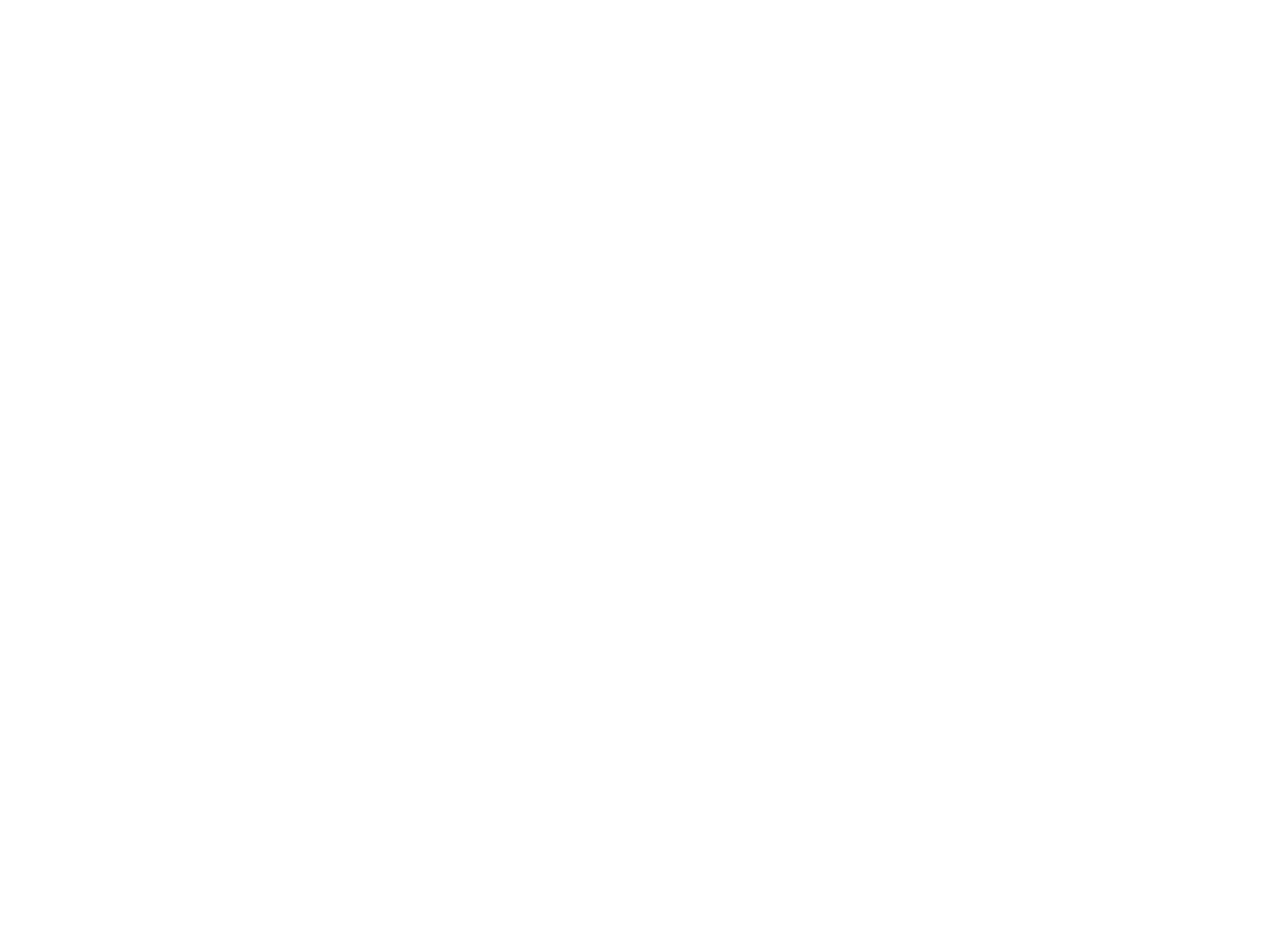
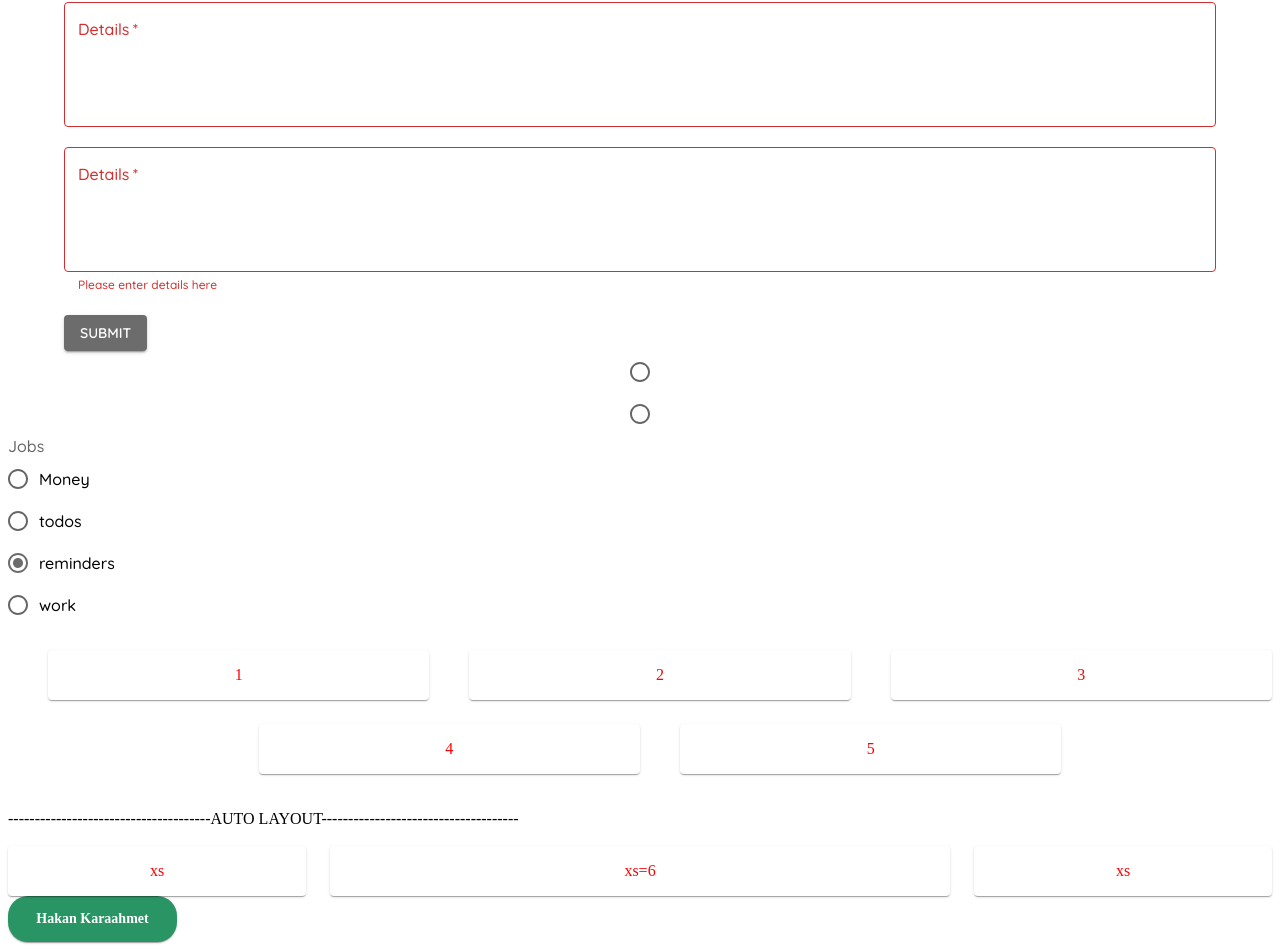
Before and after one commit to hakankaraahmet/Material-Ui-Lessons, a React (Create React App) app: page / in a window 1280 px wide. Shown: the part 791-1741 px from the top of the page. Before the commit the page ends 800 px from the top, so only its background shows below. Built offline with nearby package versions, Linux system fonts and the light colour scheme.

Commit message:
modified app.js with new components

```diff
--- a/src/App.js
+++ b/src/App.js
@@ -1,21 +1,30 @@
 import React from "react";
-import TypographyLesson from "./Lessons/TypographyLesson"
+import TypographyLesson from "./Lessons/TypographyLesson";
 import ButtonLesson from "./Lessons/ButtonLesson";
 import IconLesson from "./Lessons/IconLesson";
 import MakeStyleHook from "./Lessons/MakeStyleHook";
 import CustomThemes from "./Lessons/CustomThemes";
-import {ThemeProvider} from "@mui/material"
-import {theme} from "./Theme/Theme"
+import { ThemeProvider } from "@mui/material";
+import { theme } from "./Theme/Theme";
+import TextFields from "./Lessons/TextFields";
+import RadioButtons from "./Lessons/RadioButtons";
+import GridSystem from "./Lessons/GridSystem";
+import StyledItem from "./Lessons/StyledItem"
+
 
 const App = () => {
   return (
     <div>
       <ThemeProvider theme={theme}>
-      <TypographyLesson/>
-      <ButtonLesson/>
-      <IconLesson/>
-      <MakeStyleHook/>
-      <CustomThemes/>
+        <TypographyLesson />
+        <ButtonLesson />
+        <IconLesson />
+        <MakeStyleHook />
+        <CustomThemes />
+        <TextFields/>
+        <RadioButtons/>
+        <GridSystem/>
+        <StyledItem/>
       </ThemeProvider>
     </div>
   );
```
